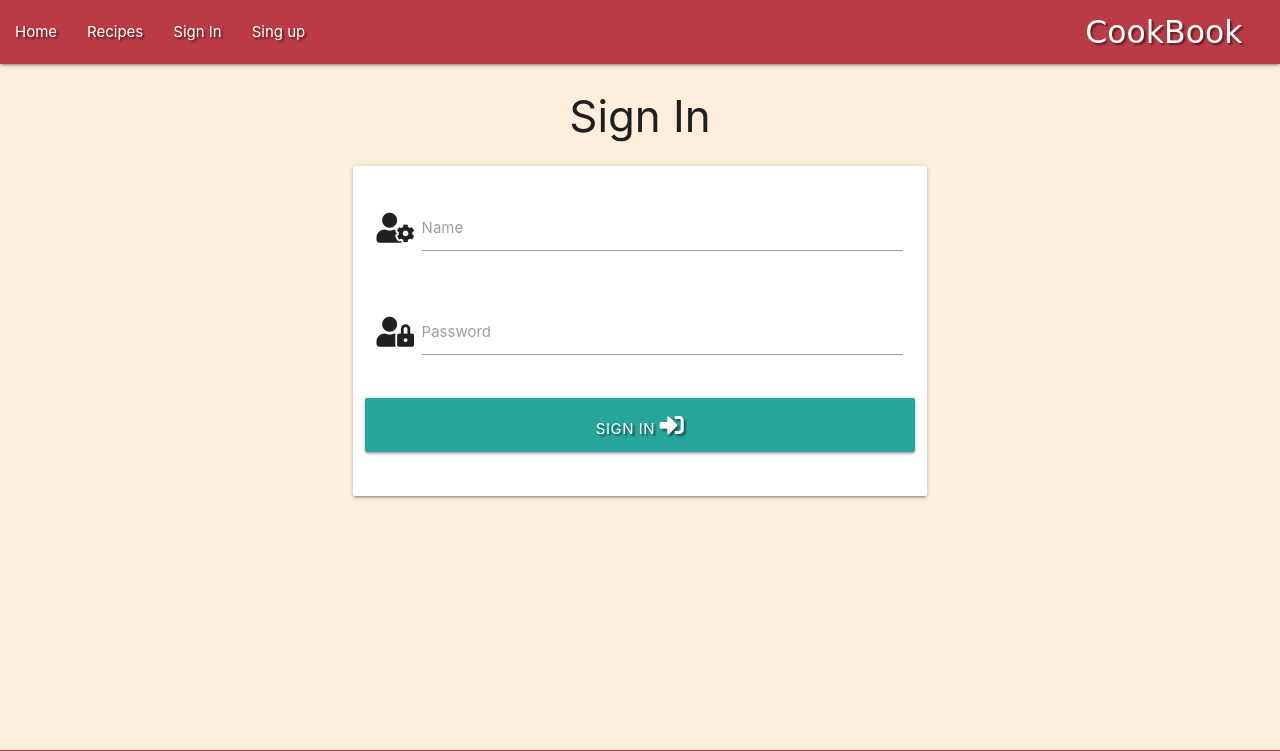
After one commit to Code-Institute-Submissions/CookBook-29, a Flask app: page /signin in a window 1280 px wide. The commit adds this page. Shown: the top 751 px of the page. Run offline with Flask 2, Linux system fonts and the light colour scheme; some libraries are stand-ins or nearby versions; some web fonts are replaced.

Commit message:
Add Sign In page.

```diff
--- a/app.py
+++ b/app.py
@@ -25,6 +25,35 @@ def home():
     return render_template('home.html', recipes=recipes)
 
 
+@app.route('/signin', methods=['GET', 'POST'])
+def signin():
+    if request.method == 'POST':
+        # check if username already exists in db
+        existing_user = mongo.db.users.find_one(
+            {'name' : request.form.get('name').lower()})
+
+        if existing_user:
+            # ensure hashed password matches user input
+            if check_password_hash(
+                existing_user['password'], request.form.get('password')):
+                    session['user'] = request.form.get('name').lower()
+                    flash('Welcome {}'.format(
+                        request.form.get('name').capitalize()))
+                    return redirect(url_for('myRecipes', username=session['user']))
+
+            else:
+                #invalid password match
+                flash('Incorrect Username and/or Password')
+                return redirect(url_for('sign'))
+
+        else:
+            #username doesn't exist
+            flash('Incorrect Username and/or Password')
+            return redirect(url_for('signin'))
+
+    return render_template('signin.html')
+
+
 if __name__ == '__main__':
     app.run(host=os.environ.get('IP'),
             port=int(os.environ.get('PORT')),
--- a/templates/base.html
+++ b/templates/base.html
@@ -28,7 +28,7 @@
                     <li><a href="">Add Recipe</a></li>
                     <li><a href="">Logout</a></li>
                     {% else %}
-                    <li><a href="">Sign In</a></li>
+                    <li><a href="{{ url_for('signin') }}">Sign In</a></li>
                     <li><a href="">Sing up</a></li>
                     {% endif %}
                 </ul>
--- /dev/null
+++ b/templates/signin.html
@@ -0,0 +1,37 @@
+{% extends 'base.html' %}
+{% block content %}
+
+    <h3 class="center-align">Sign In</h3>
+
+    <div class="row">
+        <form class="col s12 m8 offset-m2" method="POST" action="{{ url_for('signin') }}">
+            <div class="card-panel">
+            <!-- username -->
+                <div class="row">
+                    <div class="input-field col s12">
+                        <i class="fas fa-user-cog prefix"></i>
+                        <input id="name" name="name" type="text" minlength="5"
+                        maxlength="15" pattern="^[a-zA-Z0-9]{5,15}$" class="validate" required>
+                        <label for="name">Name</label>
+                    </div>
+                </div>
+            <!-- password -->
+                <div class="row">
+                    <div class="input-field col s12">
+                        <i class="fas fa-user-lock prefix"></i>
+                        <input id="password" name="password" type="password" minlength="5"
+                        maxlength="15" pattern="^[a-zA-Z0-9]{5,15}$" class="validate" required>
+                        <label for="password">Password</label>
+                    </div>
+                </div>
+            <!-- sign in -->
+                <div class="row">
+                    <button type="submit" class="col s12 btn-large text-shadow">
+                        Sign In <i class="fas fa-sign-in-alt"></i>
+                    </button>
+                </div>
+            </div>
+        </form>
+    </div>
+
+{% endblock %}
```
